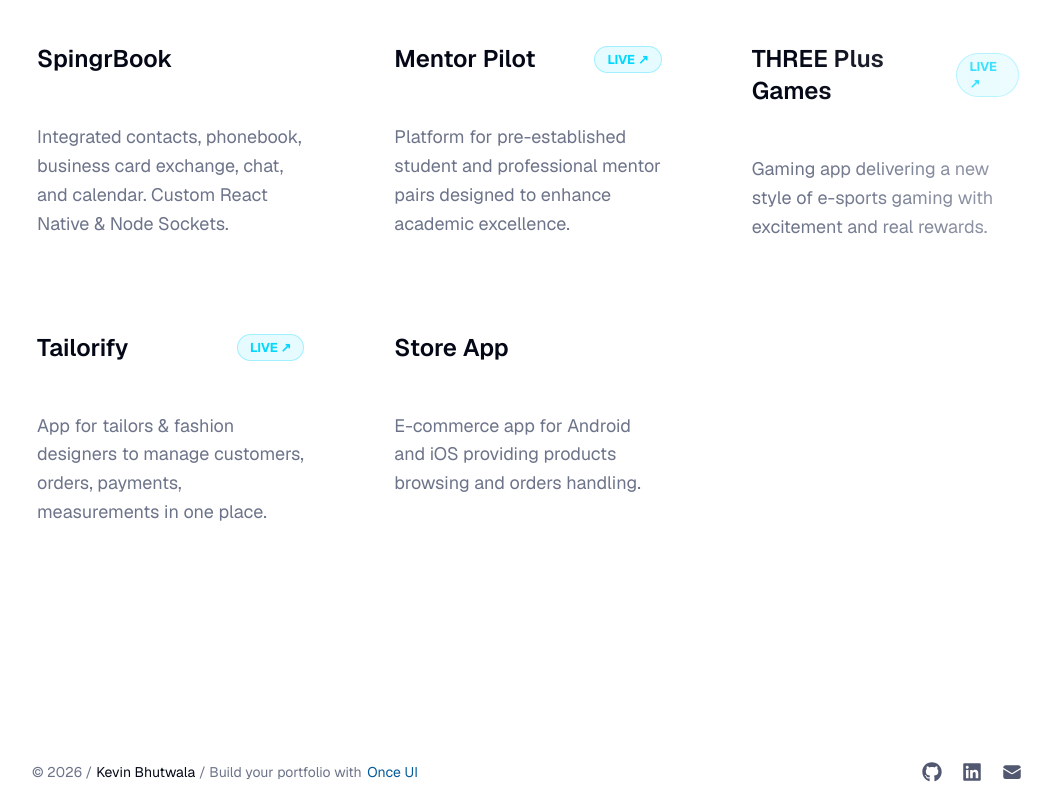
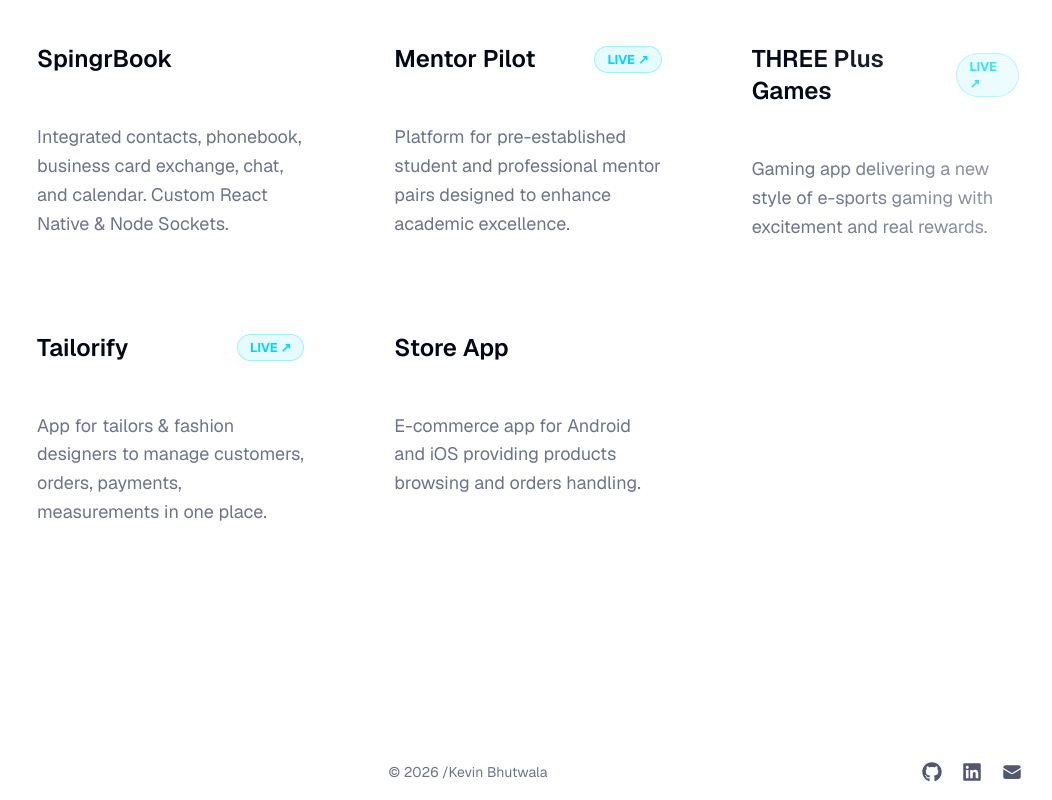
Before and after one commit to kevinbhutwala/Portfolio, a Next.js app: page / in a window 1280 px wide. Shown: the part 3720-4520 px from the top of the page, without its empty margins (112-1164 px from the left). Built offline with nearby package versions, Linux system fonts and the light colour scheme.

Commit message:
style: remove template attribution from footer and show minimal copyright

```diff
--- a/src/components/Footer.tsx
+++ b/src/components/Footer.tsx
@@ -22,18 +22,8 @@ export const Footer = () => {
         horizontal="space-between"
         vertical="center"
       >
-        <Text variant="body-default-s" onBackground="neutral-strong">
-          <Text onBackground="neutral-weak">© {currentYear} /</Text>
-          <Text paddingX="4">{person.name}</Text>
-          <Text onBackground="neutral-weak">
-            {/* Usage of this template requires attribution. Please don't remove the link to Once UI. */}
-            / Build your portfolio with{" "}
-            <SmartLink
-              href="https://once-ui.com/templates/magic-portfolio"
-            >
-              Once UI
-            </SmartLink>
-          </Text>
+        <Text variant="body-default-s" onBackground="neutral-weak" style={{ margin: "auto" }}>
+          © {currentYear} /{person.name}
         </Text>
         <Flex gap="16">
           {social.map(
```
